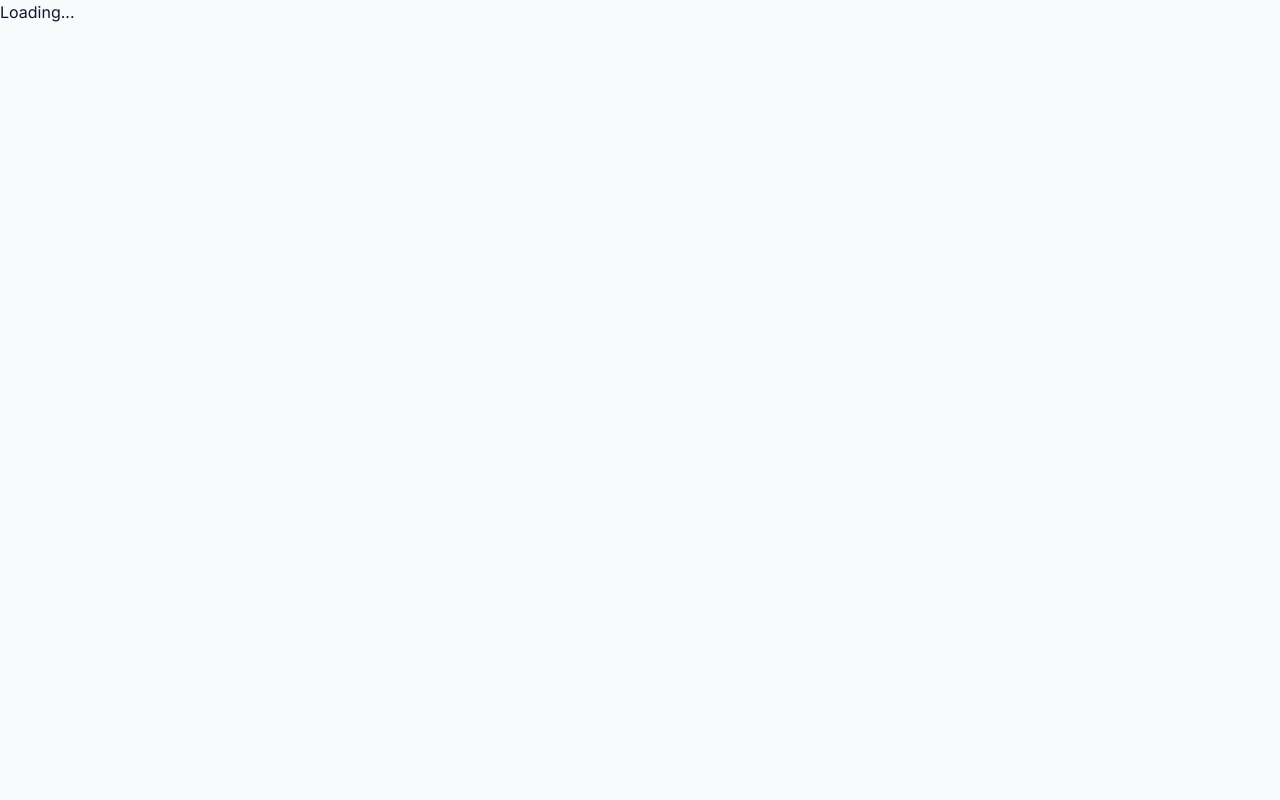
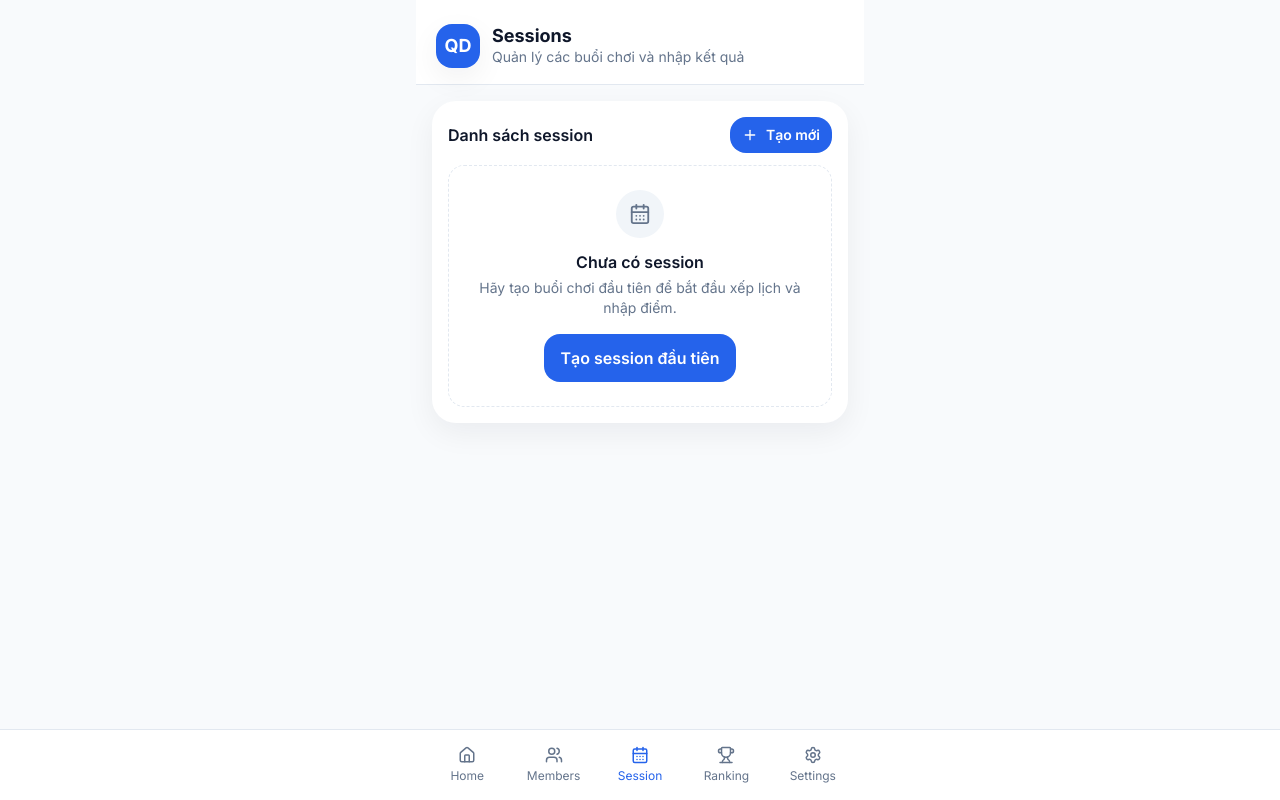
Before and after one commit to tdquan170788-byte/q-pb-smart-match, a Next.js app: page /sessions in a window 1280 px wide. Built offline with nearby package versions, Linux system fonts and the light colour scheme.

Commit message:
Update page.tsx
Sprint 40

```diff
--- a/src/app/sessions/page.tsx
+++ b/src/app/sessions/page.tsx
@@ -1,3 +1,192 @@
+"use client";
+
+import { useEffect, useMemo, useState } from "react";
+import Link from "next/link";
+import { CalendarDays, Plus, Trash2 } from "lucide-react";
+
+import AppShell from "@/components/app-shell";
+import ConfirmDialog from "@/components/confirm-dialog";
+import SectionCard from "@/components/section-card";
+
+import type { MatchRecord, SessionRecord } from "@/types";
+import {
+  deleteSession,
+  ensureSeedData,
+  getMatches,
+  getSessions,
+} from "@/lib/storage";
+
 export default function SessionsPage() {
-  return <div>Loading...</div>;
+  const [sessions, setSessions] = useState<SessionRecord[]>([]);
+  const [matches, setMatches] = useState<MatchRecord[]>([]);
+  const [deleteTarget, setDeleteTarget] = useState<SessionRecord | null>(null);
+
+  useEffect(() => {
+    ensureSeedData();
+    refreshData();
+  }, []);
+
+  function refreshData() {
+    setSessions(getSessions());
+    setMatches(getMatches());
+  }
+
+  function handleDeleteSession() {
+    if (!deleteTarget) return;
+
+    deleteSession(deleteTarget.id);
+    setDeleteTarget(null);
+    refreshData();
+  }
+
+  const sortedSessions = useMemo(() => {
+    return [...sessions].sort((a, b) => {
+      const dateCompare = b.date.localeCompare(a.date);
+      if (dateCompare !== 0) return dateCompare;
+      return b.createdAt.localeCompare(a.createdAt);
+    });
+  }, [sessions]);
+
+  function getMatchCount(sessionId: string) {
+    return matches.filter((match) => match.sessionId === sessionId).length;
+  }
+
+  return (
+    <AppShell
+      title="Sessions"
+      subtitle="Quản lý các buổi chơi và nhập kết quả"
+    >
+      <div className="space-y-4">
+        <SectionCard
+          title="Danh sách session"
+          action={
+            <Link
+              href="/sessions/new"
+              className="inline-flex items-center gap-2 rounded-2xl bg-brand-600 px-3 py-2 text-sm font-semibold text-white"
+            >
+              <Plus size={16} />
+              Tạo mới
+            </Link>
+          }
+        >
+          {sortedSessions.length === 0 ? (
+            <div className="rounded-2xl border border-dashed border-slate-200 p-6 text-center">
+              <div className="mx-auto mb-3 flex h-12 w-12 items-center justify-center rounded-full bg-slate-100">
+                <CalendarDays className="text-slate-500" size={22} />
+              </div>
+
+              <div className="text-base font-semibold">Chưa có session</div>
+
+              <div className="mt-1 text-sm text-slate-500">
+                Hãy tạo buổi chơi đầu tiên để bắt đầu xếp lịch và nhập điểm.
+              </div>
+
+              <Link
+                href="/sessions/new"
+                className="mt-4 inline-flex rounded-2xl bg-brand-600 px-4 py-3 font-semibold text-white"
+              >
+                Tạo session đầu tiên
+              </Link>
+            </div>
+          ) : (
+            <div className="space-y-3">
+              {sortedSessions.map((session) => {
+                const matchCount = getMatchCount(session.id);
+
+                return (
+                  <div
+                    key={session.id}
+                    className="rounded-2xl border border-slate-100 bg-slate-50 p-4"
+                  >
+                    <div className="flex items-start justify-between gap-3">
+                      <Link
+                        href={`/sessions/${session.id}`}
+                        className="min-w-0 flex-1"
+                      >
+                        <div className="flex items-center gap-2">
+                          <div className="flex h-10 w-10 items-center justify-center rounded-full bg-brand-100">
+                            <CalendarDays
+                              className="text-brand-700"
+                              size={18}
+                            />
+                          </div>
+
+                          <div>
+                            <div className="text-base font-semibold text-slate-900">
+                              Session{" "}
+                              {new Date(session.date).toLocaleDateString(
+                                "vi-VN"
+                              )}
+                            </div>
+
+                            <div className="mt-1 text-sm text-slate-500">
+                              Mode:{" "}
+                              <span className="font-medium text-slate-700">
+                                {session.mode ?? "normal"}
+                              </span>
+                            </div>
+                          </div>
+                        </div>
+
+                        <div className="mt-4 grid grid-cols-3 gap-2 text-xs">
+                          <div className="rounded-xl bg-white px-3 py-2 text-slate-600">
+                            <div className="text-slate-400">Thành viên</div>
+                            <div className="mt-1 font-semibold text-slate-900">
+                              {session.memberIds.length}
+                            </div>
+                          </div>
+
+                          <div className="rounded-xl bg-white px-3 py-2 text-slate-600">
+                            <div className="text-slate-400">Trận đã lưu</div>
+                            <div className="mt-1 font-semibold text-slate-900">
+                              {matchCount}
+                            </div>
+                          </div>
+
+                          <div className="rounded-xl bg-white px-3 py-2 text-slate-600">
+                            <div className="text-slate-400">Số sân</div>
+                            <div className="mt-1 font-semibold text-slate-900">
+                              {session.courtCount ?? 1}
+                            </div>
+                          </div>
+                        </div>
+                      </Link>
+
+                      <button
+                        type="button"
+                        onClick={() => setDeleteTarget(session)}
+                        className="rounded-xl border border-red-200 bg-white p-2 text-red-600"
+                        aria-label="Xoá session"
+                      >
+                        <Trash2 size={16} />
+                      </button>
+                    </div>
+                  </div>
+                );
+              })}
+            </div>
+          )}
+        </SectionCard>
+      </div>
+
+      <ConfirmDialog
+        open={!!deleteTarget}
+        title="Xoá session?"
+        description={
+          deleteTarget
+            ? `Bạn có chắc muốn xoá session ngày ${new Date(
+                deleteTarget.date
+              ).toLocaleDateString(
+                "vi-VN"
+              )}? Các trận đã nhập trong session này cũng sẽ bị xoá.`
+            : ""
+        }
+        confirmText="Xoá"
+        cancelText="Huỷ"
+        danger
+        onCancel={() => setDeleteTarget(null)}
+        onConfirm={handleDeleteSession}
+      />
+    </AppShell>
+  );
 }
```
